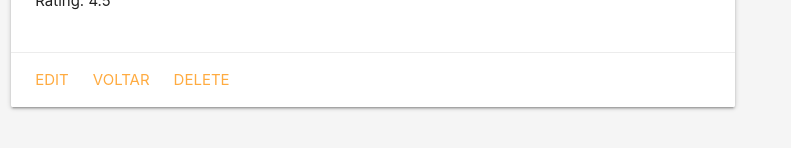
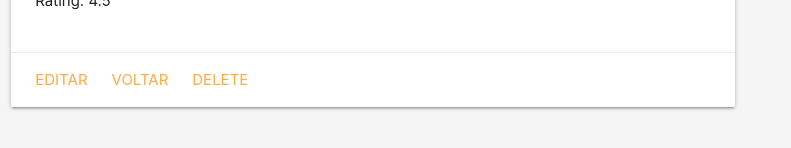
Before and after one commit to tryber/sd-01-week12-movie-card-library-crud, a React (Create React App) app: page /movies/1 in a window 1280 px wide. Shown: the part 584-732 px from the top of the page, without its empty margins (0-791 px from the left). Built offline with nearby package versions, Linux system fonts and the light colour scheme.

Commit message:
Alterando o texto da tag para 'EDITAR'

```diff
--- a/src/pages/MovieDetails.js
+++ b/src/pages/MovieDetails.js
@@ -45,7 +45,7 @@ class MovieDetails extends Component {
               <p>{`Rating: ${rating}`}</p>
             </div>
             <div className="card-action">
-              <Link to={`/movies/${this.props.match.params.id}/edit`}>Edit</Link>
+              <Link to={`/movies/${this.props.match.params.id}/edit`}>EDITAR</Link>
               <Link to="/">VOLTAR</Link>
               <Link to="/" onClick={() => movieAPI.deleteMovie(this.props.match.params.id)}>
                 Delete
```
